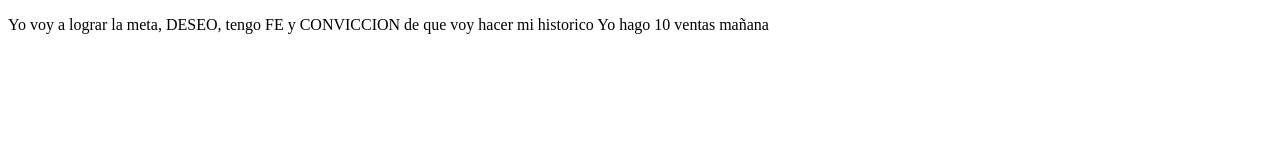
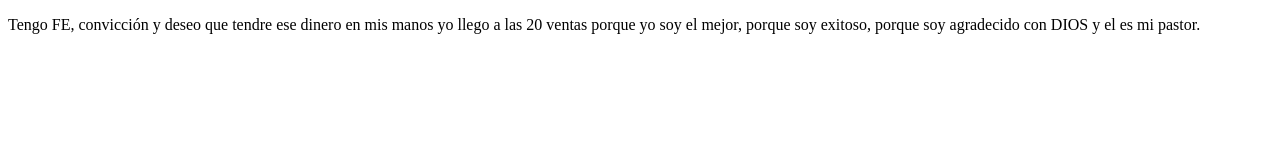
Before and after one commit to YesidTrujillo/proyectouno, a plain HTML site: page index.html in a window 1280 px wide. Drawn offline with Linux system fonts and the light colour scheme.

Commit message:
cambios agregamos mensaje de enfoque

```diff
--- a/index.html
+++ b/index.html
@@ -8,8 +8,11 @@
 </head>
 <body>
     <p>
-        Yo voy a lograr la meta, DESEO, tengo FE y CONVICCION de que voy hacer mi historico
-        Yo hago 10 ventas mañana
+        Tengo FE, convicción y deseo que tendre ese dinero en mis manos
+        yo llego a las 20 ventas porque yo soy el mejor, porque soy
+        exitoso, porque soy agradecido con DIOS y el es mi pastor.
+
+
     </p>
 </body>
 </html>
```
